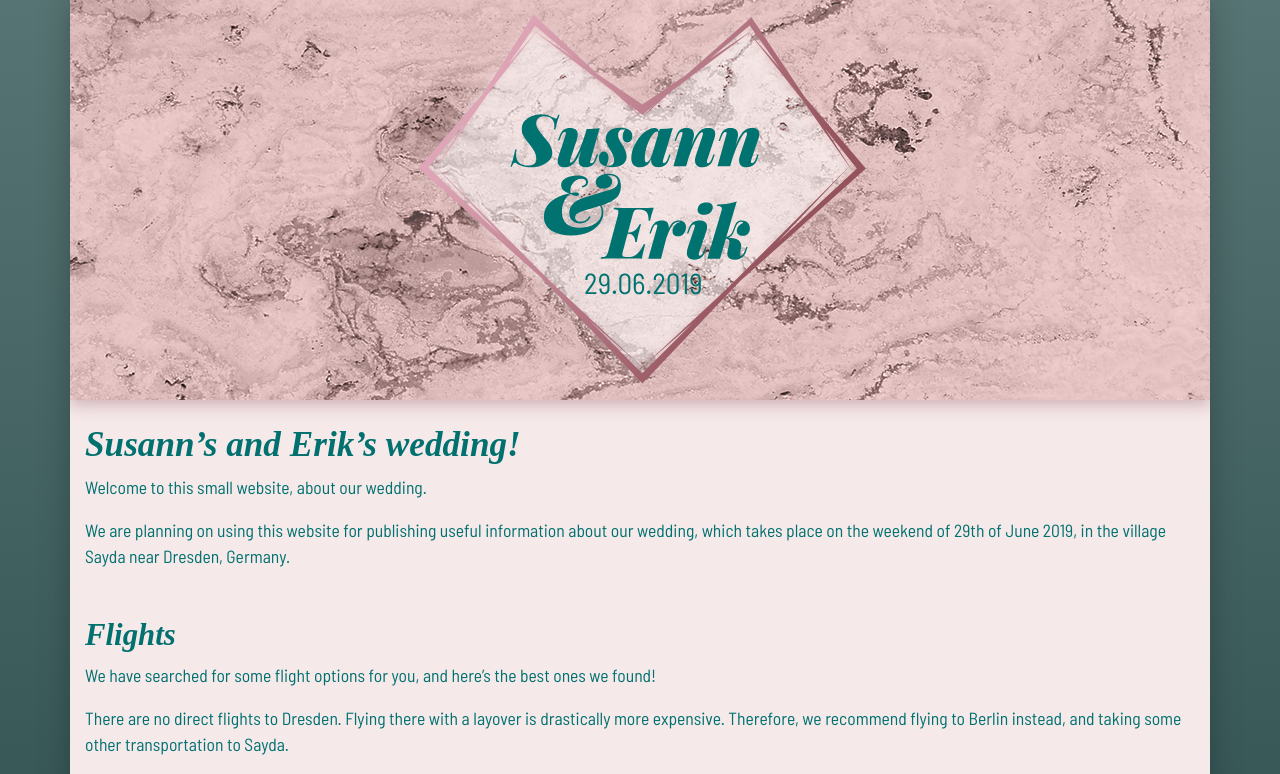
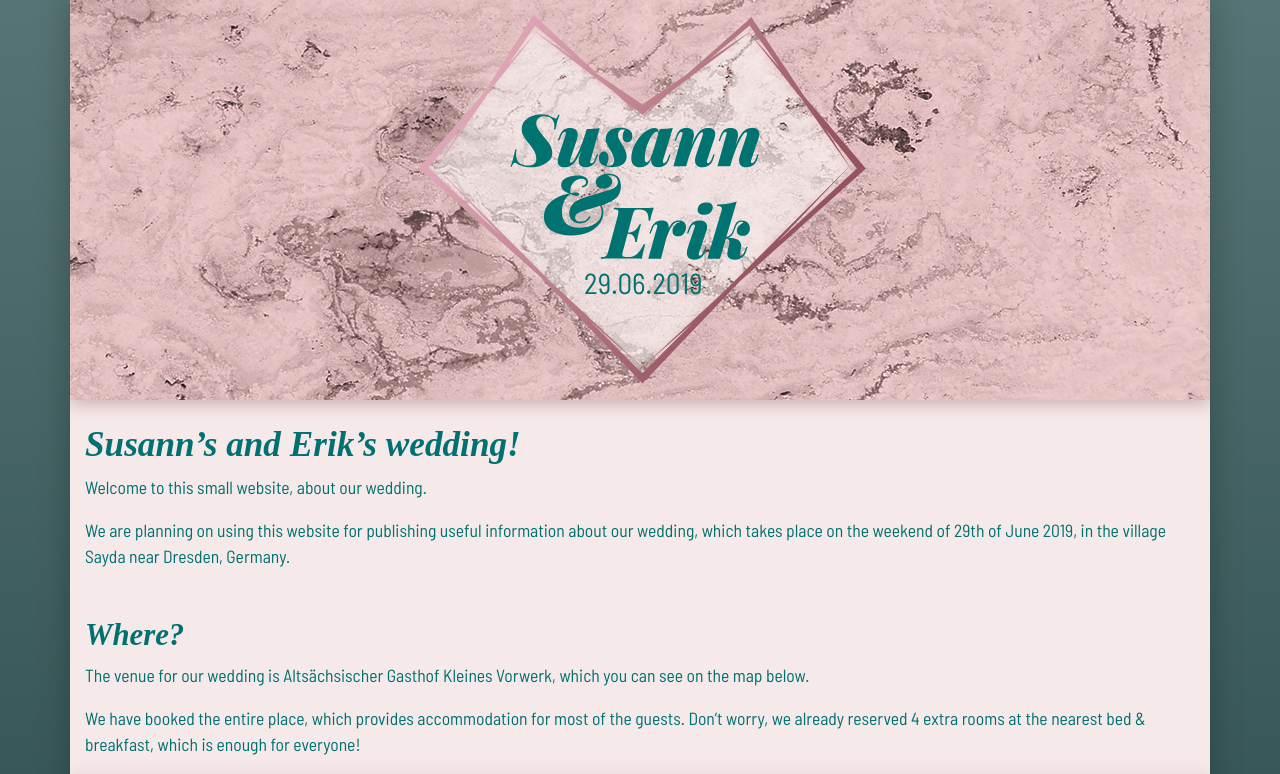
Before and after one commit to kusma/29-06-2019.com, a Jekyll site: the page built from index.md, in a window 1280 px wide. Shown: the top 774 px of the page. Built offline with Jekyll 4.4.1, drawn with Linux system fonts in a browser that asks for light colours; nearby versions of some CDN libraries; some web fonts are replaced; grey boxes are pictures that could not be loaded.

Commit message:
add some venue information

```diff
--- a/css/screen.scss
+++ b/css/screen.scss
@@ -39,6 +39,13 @@
   max-height: 400px;
 }
 
+#venue-map > iframe {
+  width: 100%;
+  height: 500px;
+  box-shadow: 0 0 15px 0 rgba($shadow-color,0.1);
+  background: #ddd;
+}
+
 h1, h2, h3 {
   font-family: $font-family-serif;
   font-weight: 900;
--- a/index.md
+++ b/index.md
@@ -10,6 +10,19 @@
 We are planning on using this website for publishing useful information about
 our wedding, which takes place on the weekend of 29th of June 2019, in the
 village Sayda near Dresden, Germany.
+
+## Where?
+
+The venue for our wedding is [Altsächsischer Gasthof Kleines Vorwerk](https://www.kleines-vorwerk.de/),
+which you can see on the map below.
+
+We have booked the entire place, which provides accommodation for most of the
+guests. Don't worry, we already reserved 4 extra rooms at the nearest bed &
+breakfast, which is enough for everyone!
+
+<div id="venue-map" class="row">
+  <iframe class="embed-responsive-item" src="https://www.google.com/maps/embed?pb=!1m18!1m12!1m3!1d322574.75213734654!2d13.167321244366743!3d50.829823675707395!2m3!1f0!2f0!3f0!3m2!1i1024!2i768!4f13.1!3m3!1m2!1s0x4709faf0ac42353b%3A0xa9716480daa2b72c!2sAlts%C3%A4chsischer+Gasthof+Kleines+Vorwerk!5e0!3m2!1sen!2sno!4v1548194453426" frameborder="0" allowfullscreen></iframe>
+</div>
 
 ## Flights
 
```
